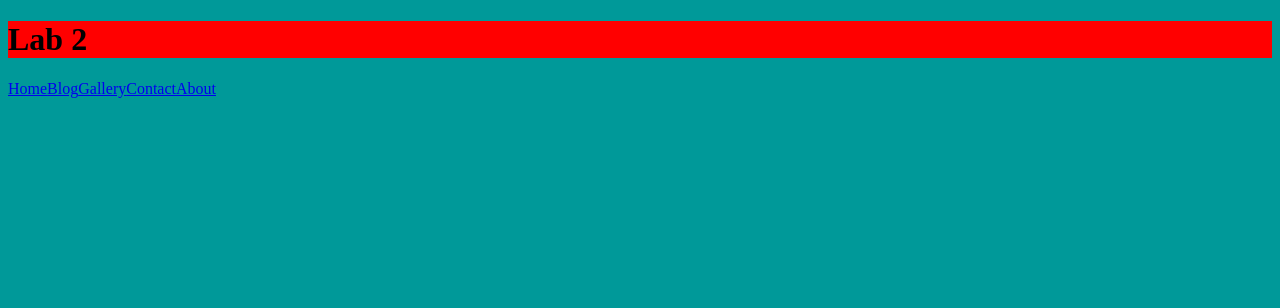
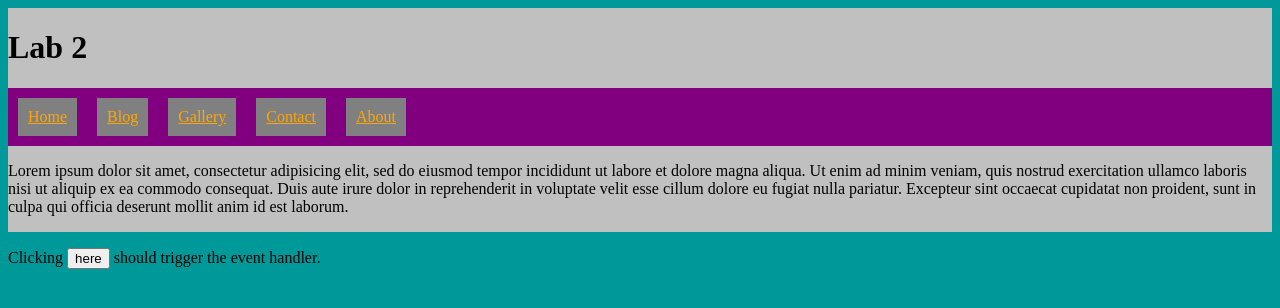
Before and after one commit to KameronSB/Front-End-Web-Development-Labs, a plain HTML site: page Lab2/index.html in a window 1280 px wide. Drawn offline with Linux system fonts and the light colour scheme.

Commit message:
lab 2 done.

```diff
--- a/Lab2/index.html
+++ b/Lab2/index.html
@@ -5,10 +5,16 @@
   <meta charset="utf-8">
   <title>Lab 2</title>
   <link rel="stylesheet" href="styles.css">
+
+
 </head>
 
 <body>
-  <h1>Lab 2</h1>
+
+
+  <header>
+    <h1>Lab 2</h1>
+  </header>
   <nav>
     <a href="#">Home</a>
     <a href="#">Blog</a>
@@ -17,6 +23,21 @@
     <a href="#">About</a>
   </nav>
 
+  <main>
+    <p>
+      Lorem ipsum dolor sit amet, consectetur adipisicing elit, sed do eiusmod tempor incididunt ut labore et dolore magna aliqua.
+      Ut enim ad minim veniam, quis nostrud exercitation ullamco laboris nisi ut aliquip ex ea commodo consequat.
+      Duis aute irure dolor in reprehenderit in voluptate velit esse cillum dolore eu fugiat nulla pariatur.
+      Excepteur sint occaecat cupidatat non proident, sunt in culpa qui officia deserunt mollit anim id est laborum.
+    </p>
+  </main>
+
+  <p>
+    Clicking <button id="myTrigger">here</button> should trigger the event handler.
+
+  </p>
+
+  <script src="scripts.js"></script>
 </body>
 
 </html>
--- /dev/null
+++ b/Lab2/scripts.js
@@ -0,0 +1,8 @@
+document.getElementById("myTrigger")
+
+myTrigger.addEventListener("click", greetMe());
+
+
+function greetMe() {
+  console.log("Hello!!");
+}
--- a/Lab2/styles.css
+++ b/Lab2/styles.css
@@ -3,17 +3,27 @@ body {
  }
 
  h1 {
-   background-color: red;
  }
 
  nav {
    display: flex;
-   background-color: aValueChosenByYou;
+   background-color: purple;
  }
 
  nav a {
-   background-color: aValueChosenByYou;
-   color: aValueChosenByYou;
-   padding: aValueChosenByYou;
-   margin: aValueChosenByYou;
+   background-color: grey;
+   color: orange;
+   padding: 10px;
+   margin: 10px;
+
+   transition: background-color 0.3s;
  }
+
+ nav a:hover {
+  background-color: white;
+}
+
+header, main {
+  background-color: silver;
+  overflow: auto;
+}
```
